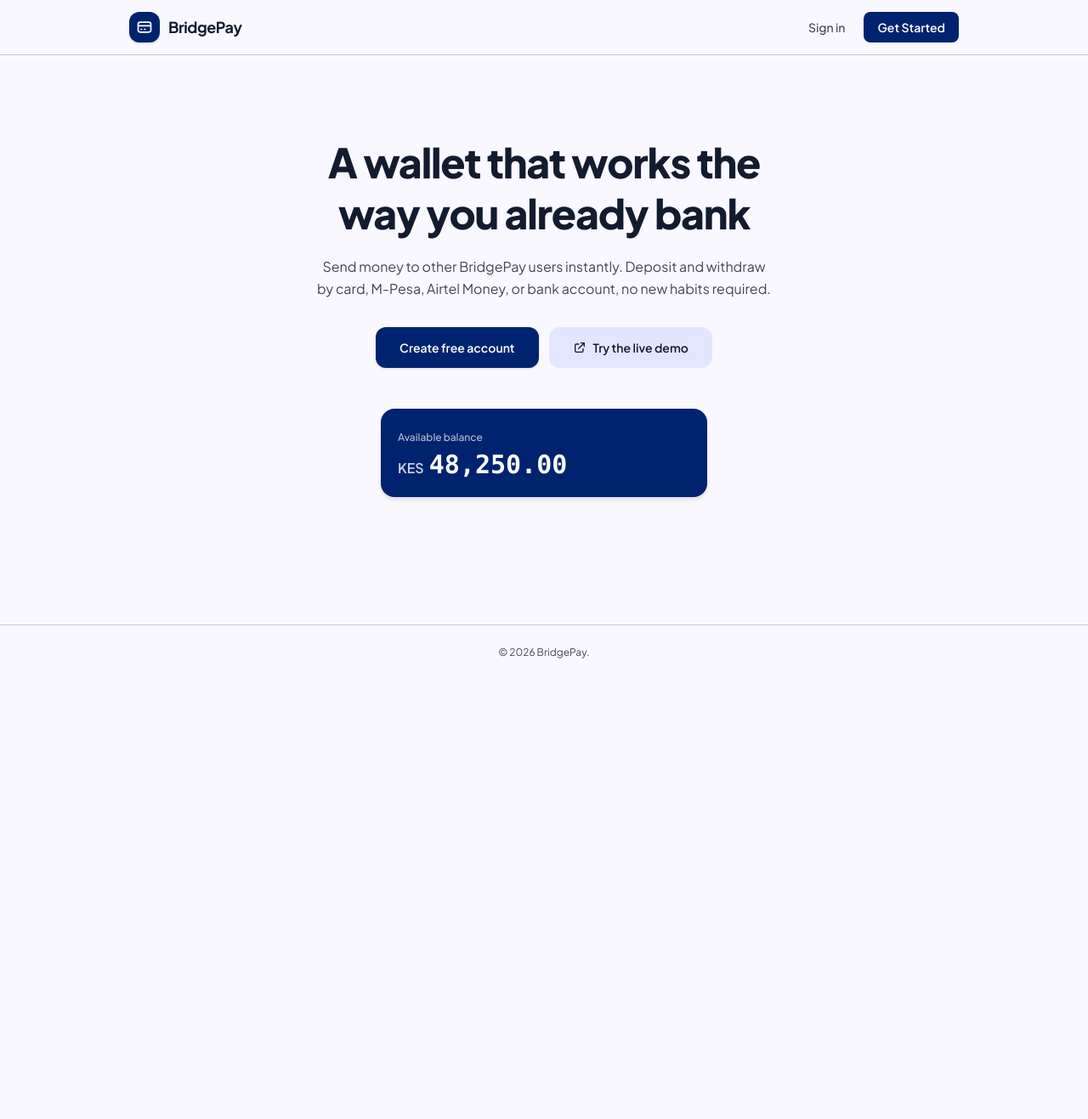
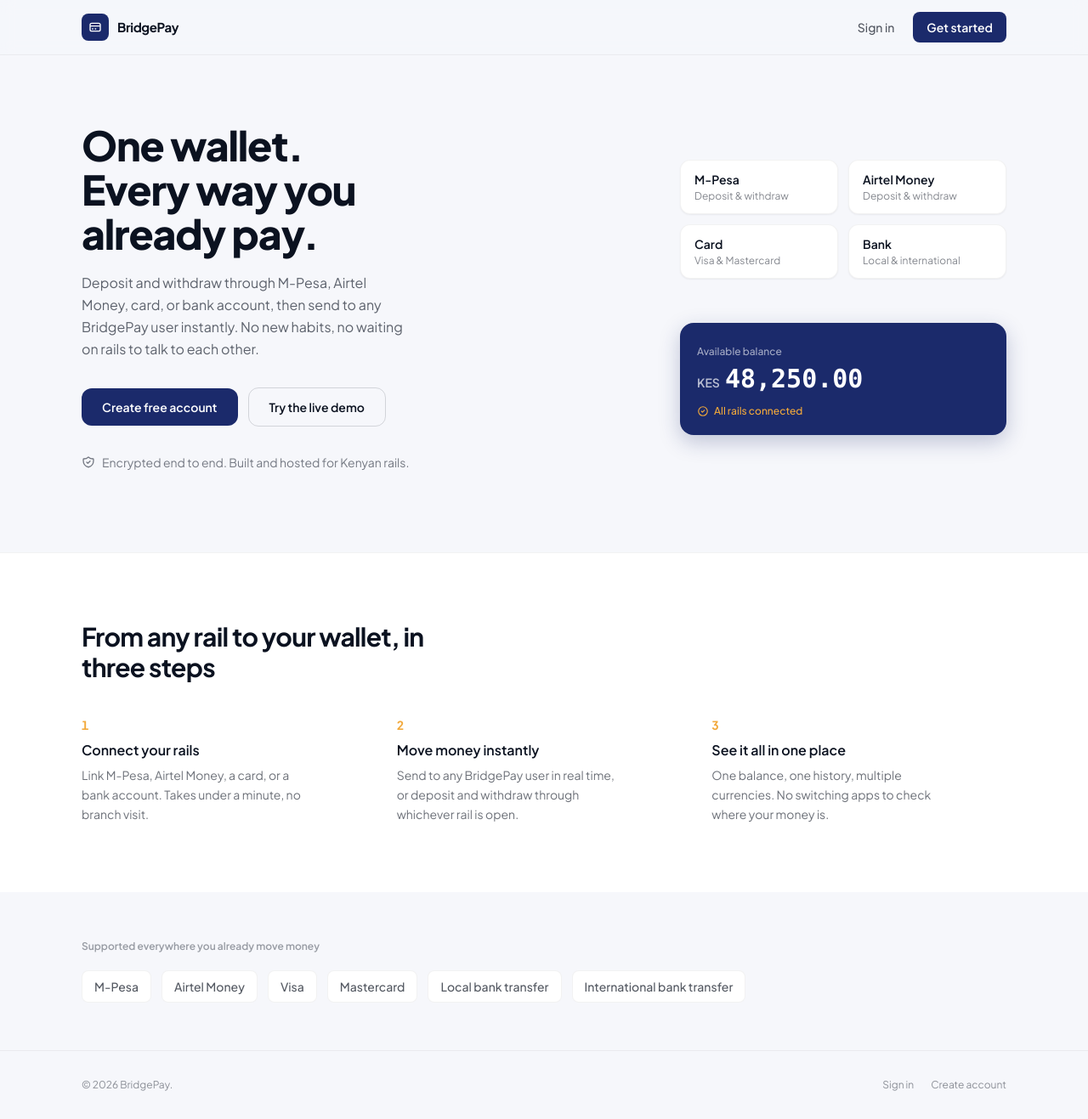
Before and after one commit to Mark-Musyoka/BridgePay-Frontend, a Next.js app: page / in a window 1280 px wide. Shown: the whole page at 85% size. Before the commit the page ends 800 px from the top, so only its background shows below. Built offline with nearby package versions, Linux system fonts and the light colour scheme; no server answers.

Commit message:
Redesign home page: two-column hero with rail-to-wallet visual, distinct palette, how-it-works and trust strip

```diff
--- a/src/app/page.tsx
+++ b/src/app/page.tsx
@@ -5,42 +5,67 @@ import Link from 'next/link';
 import { useAuth } from '@/context/AuthContext';
 import { Icons } from '@/components/ui/Icons';
 
+const RAILS = [
+  { label: 'M-Pesa', sub: 'Deposit & withdraw' },
+  { label: 'Airtel Money', sub: 'Deposit & withdraw' },
+  { label: 'Card', sub: 'Visa & Mastercard' },
+  { label: 'Bank', sub: 'Local & international' },
+];
+
+const STEPS = [
+  {
+    n: '1',
+    title: 'Connect your rails',
+    body: 'Link M-Pesa, Airtel Money, a card, or a bank account. Takes under a minute, no branch visit.',
+  },
+  {
+    n: '2',
+    title: 'Move money instantly',
+    body: 'Send to any BridgePay user in real time, or deposit and withdraw through whichever rail is open.',
+  },
+  {
+    n: '3',
+    title: 'See it all in one place',
+    body: 'One balance, one history, multiple currencies. No switching apps to check where your money is.',
+  },
+];
+
 export default function HomePage() {
   const { isAuthenticated, demoLogin } = useAuth();
 
   return (
-    <div className="min-h-screen bg-surface text-on-surface flex flex-col selection:bg-secondary-container selection:text-on-secondary-container">
+    <div className="min-h-screen bg-[#F6F7FB] text-[#0B1220] selection:bg-[#F2A93B]/30 selection:text-[#0B1220]">
       {/* Top Navbar */}
-      <nav className="w-full border-b border-outline-variant">
-        <div className="max-w-5xl mx-auto w-full px-4 sm:px-6 h-16 flex items-center justify-between">
+      <nav className="w-full border-b border-black/5 bg-[#F6F7FB]/90 backdrop-blur-sm sticky top-0 z-20">
+        <div className="max-w-6xl mx-auto w-full px-5 sm:px-8 h-16 flex items-center justify-between">
           <div className="flex items-center gap-2.5">
-            <div className="w-9 h-9 rounded-xl bg-primary flex items-center justify-center shadow-sm">
-              <Icons.Wallet className="w-5 h-5 text-on-primary" />
+            <div className="w-8 h-8 rounded-lg bg-[#1B2A6B] flex items-center justify-center">
+              <Icons.Wallet className="w-4 h-4 text-white" />
             </div>
-            <span className="font-bold text-lg text-on-surface tracking-tight">BridgePay</span>
+            <span className="font-bold text-[15px] tracking-tight">BridgePay</span>
           </div>
 
-          <div className="flex items-center gap-2">
+          <div className="flex items-center gap-1">
             {isAuthenticated ? (
               <Link
                 href="/dashboard"
-                className="px-4 py-2 rounded-lg bg-primary text-on-primary font-semibold text-sm hover:opacity-90 transition-opacity"
+                className="px-4 py-2 rounded-lg bg-[#1B2A6B] text-white font-semibold text-sm hover:bg-[#15215490] transition-colors"
               >
-                Open Wallet
+                Open wallet
               </Link>
             ) : (
               <>
                 <Link
                   href="/login"
-                  className="px-3.5 py-2 text-sm font-medium text-on-surface-variant hover:text-on-surface transition-colors"
+                  className="px-3.5 py-2 text-sm font-medium text-[#0B1220]/70 hover:text-[#0B1220] transition-colors"
                 >
                   Sign in
                 </Link>
                 <Link
                   href="/register"
-                  className="px-4 py-2 rounded-lg bg-primary text-on-primary font-semibold text-sm hover:opacity-90 transition-opacity"
+                  className="ml-1 px-4 py-2 rounded-lg bg-[#1B2A6B] text-white font-semibold text-sm hover:bg-[#15215490] transition-colors"
                 >
-                  Get Started
+                  Get started
                 </Link>
               </>
             )}
@@ -48,53 +73,155 @@ export default function HomePage() {
         </div>
       </nav>
 
-      {/* Hero Section — top-aligned with fixed padding, never vertically
-          centered against the full viewport height, so it doesn't float
-          in a sea of empty space on a tall desktop screen. */}
-      <main className="flex-1">
-        <div className="max-w-3xl mx-auto px-4 sm:px-6 pt-16 sm:pt-24 pb-16 flex flex-col items-center text-center">
-          <h1 className="text-4xl sm:text-5xl font-extrabold tracking-tight text-on-surface max-w-xl leading-tight text-balance">
-            A wallet that works the way you already bank
+      <main>
+        {/* Hero */}
+        <section className="max-w-6xl mx-auto px-5 sm:px-8 pt-14 sm:pt-20 pb-16 sm:pb-24 grid md:grid-cols-2 gap-12 md:gap-8 items-center">
+          {/* Left: copy */}
+          <div className="max-w-md">
+            <h1 className="text-[2.5rem] sm:text-5xl font-extrabold tracking-tight leading-[1.08] text-balance">
+              One wallet. Every way you already pay.
             </h1>
-
-          <p className="mt-5 text-base text-on-surface-variant max-w-xl leading-relaxed text-balance">
-            Send money to other BridgePay users instantly. Deposit and withdraw by card, M-Pesa,
-            Airtel Money, or bank account, no new habits required.
+            <p className="mt-5 text-base text-[#0B1220]/65 leading-relaxed max-w-sm">
+              Deposit and withdraw through M-Pesa, Airtel Money, card, or bank account,
+              then send to any BridgePay user instantly. No new habits, no waiting on rails to talk to each other.
             </p>
 
-          <div className="mt-8 flex flex-wrap items-center justify-center gap-3">
+            <div className="mt-8 flex flex-wrap items-center gap-3">
               <Link
                 href="/register"
-              className="px-7 py-3.5 rounded-xl bg-primary text-on-primary font-semibold text-sm shadow-sm hover:opacity-90 active:scale-[0.98] transition-all"
+                className="px-6 py-3 rounded-xl bg-[#1B2A6B] text-white font-semibold text-sm hover:bg-[#141f4f] active:scale-[0.98] transition-all"
               >
                 Create free account
               </Link>
               <button
                 onClick={() => demoLogin('user')}
-              className="px-7 py-3.5 rounded-xl bg-surface-container-high text-on-surface font-semibold text-sm hover:bg-surface-container-highest active:scale-[0.98] transition-all flex items-center gap-2"
+                className="px-6 py-3 rounded-xl border border-[#0B1220]/15 text-[#0B1220] font-semibold text-sm hover:bg-black/[0.03] active:scale-[0.98] transition-all"
               >
-              <Icons.ExternalLink className="w-4 h-4" />
-              <span>Try the live demo</span>
+                Try the live demo
               </button>
             </div>
 
-          {/* Balance preview — a dark accent card on the light theme,
-              intentionally, for visual hierarchy. Only claims what's
-              actually true: an instant, real-time wallet balance. */}
-          <div className="w-full max-w-sm mt-12 p-5 rounded-2xl bg-primary text-on-primary text-left shadow-md">
-            <span className="text-xs text-on-primary/70 font-medium">Available balance</span>
+            <div className="mt-8 flex items-center gap-2 text-sm text-[#0B1220]/55">
+              <Icons.Shield className="w-4 h-4 shrink-0" />
+              <span>Encrypted end to end. Built and hosted for Kenyan rails.</span>
+            </div>
+          </div>
+
+          {/* Right: rails converging into wallet */}
+          <div className="relative w-full max-w-sm mx-auto md:mx-0 md:ml-auto" aria-hidden="true">
+            <div className="grid grid-cols-2 gap-3">
+              {RAILS.map((rail, i) => (
+                <div
+                  key={rail.label}
+                  className="rail-chip rounded-xl border border-black/5 bg-white px-4 py-3 shadow-[0_1px_2px_rgba(11,18,32,0.06)]"
+                  style={{ animationDelay: `${i * 90}ms` }}
+                >
+                  <p className="text-sm font-semibold">{rail.label}</p>
+                  <p className="text-xs text-[#0B1220]/50 mt-0.5">{rail.sub}</p>
+                </div>
+              ))}
+            </div>
+
+            <div className="flex justify-center my-3">
+              <svg width="2" height="28" viewBox="0 0 2 28" className="rail-line">
+                <line x1="1" y1="0" x2="1" y2="28" stroke="#1B2A6B" strokeWidth="2" strokeDasharray="28" strokeDashoffset="28" />
+              </svg>
+            </div>
+
+            <div className="rail-chip wallet-card rounded-2xl bg-[#1B2A6B] text-white p-5 shadow-[0_8px_24px_rgba(27,42,107,0.25)]" style={{ animationDelay: '380ms' }}>
+              <span className="text-xs text-white/60 font-medium">Available balance</span>
               <div className="flex items-baseline gap-1.5 mt-1">
-              <span className="text-base font-semibold text-on-primary/80">KES</span>
-              <span className="text-3xl font-extrabold font-mono">48,250.00</span>
+                <span className="text-sm font-semibold text-white/70">KES</span>
+                <span className="text-3xl font-extrabold font-mono tabular-nums">48,250.00</span>
+              </div>
+              <div className="mt-3 flex items-center gap-1.5 text-xs text-[#F2A93B] font-medium">
+                <Icons.CheckCircle className="w-3.5 h-3.5" />
+                <span>All rails connected</span>
               </div>
             </div>
           </div>
+        </section>
+
+        {/* How it works */}
+        <section className="border-t border-black/5 bg-white">
+          <div className="max-w-6xl mx-auto px-5 sm:px-8 py-16 sm:py-20">
+            <h2 className="text-2xl sm:text-3xl font-bold tracking-tight max-w-md">
+              From any rail to your wallet, in three steps
+            </h2>
+
+            <div className="mt-10 grid sm:grid-cols-3 gap-8 sm:gap-6">
+              {STEPS.map((step) => (
+                <div key={step.n} className="flex flex-col">
+                  <span className="text-sm font-bold text-[#F2A93B] tabular-nums">{step.n}</span>
+                  <h3 className="mt-2 font-semibold text-base">{step.title}</h3>
+                  <p className="mt-1.5 text-sm text-[#0B1220]/60 leading-relaxed max-w-[26ch]">
+                    {step.body}
+                  </p>
+                </div>
+              ))}
+            </div>
+          </div>
+        </section>
+
+        {/* Trust / rails strip */}
+        <section className="max-w-6xl mx-auto px-5 sm:px-8 py-12 sm:py-14">
+          <p className="text-xs font-semibold text-[#0B1220]/40 mb-5">Supported everywhere you already move money</p>
+          <div className="flex flex-wrap gap-3">
+            {['M-Pesa', 'Airtel Money', 'Visa', 'Mastercard', 'Local bank transfer', 'International bank transfer'].map((rail) => (
+              <span
+                key={rail}
+                className="px-3.5 py-2 rounded-lg bg-white border border-black/5 text-sm font-medium text-[#0B1220]/70"
+              >
+                {rail}
+              </span>
+            ))}
+          </div>
+        </section>
       </main>
 
       {/* Footer */}
-      <footer className="py-6 text-center text-xs text-on-surface-variant border-t border-outline-variant">
-        <p>© {new Date().getFullYear()} BridgePay.</p>
+      <footer className="border-t border-black/5">
+        <div className="max-w-6xl mx-auto px-5 sm:px-8 py-8 flex flex-col sm:flex-row items-center justify-between gap-3 text-xs text-[#0B1220]/45">
+          <p>&copy; {new Date().getFullYear()} BridgePay.</p>
+          <div className="flex items-center gap-5">
+            <Link href="/login" className="hover:text-[#0B1220]/70 transition-colors">Sign in</Link>
+            <Link href="/register" className="hover:text-[#0B1220]/70 transition-colors">Create account</Link>
+          </div>
+        </div>
       </footer>
+
+      <style jsx>{`
+        .rail-chip {
+          opacity: 0;
+          animation: rail-in 0.5s ease-out forwards;
+        }
+        .rail-line {
+          animation: rail-line-draw 0.4s 0.32s ease-out forwards;
+        }
+        @keyframes rail-in {
+          from {
+            opacity: 0;
+            transform: translateY(8px);
+          }
+          to {
+            opacity: 1;
+            transform: translateY(0);
+          }
+        }
+        @keyframes rail-line-draw {
+          to {
+            stroke-dashoffset: 0;
+          }
+        }
+        @media (prefers-reduced-motion: reduce) {
+          .rail-chip,
+          .rail-line line {
+            animation: none !important;
+            opacity: 1 !important;
+            stroke-dashoffset: 0 !important;
+          }
+        }
+      `}</style>
     </div>
   );
 }
```
Lines whose indentation alone changed are shown as unchanged.
